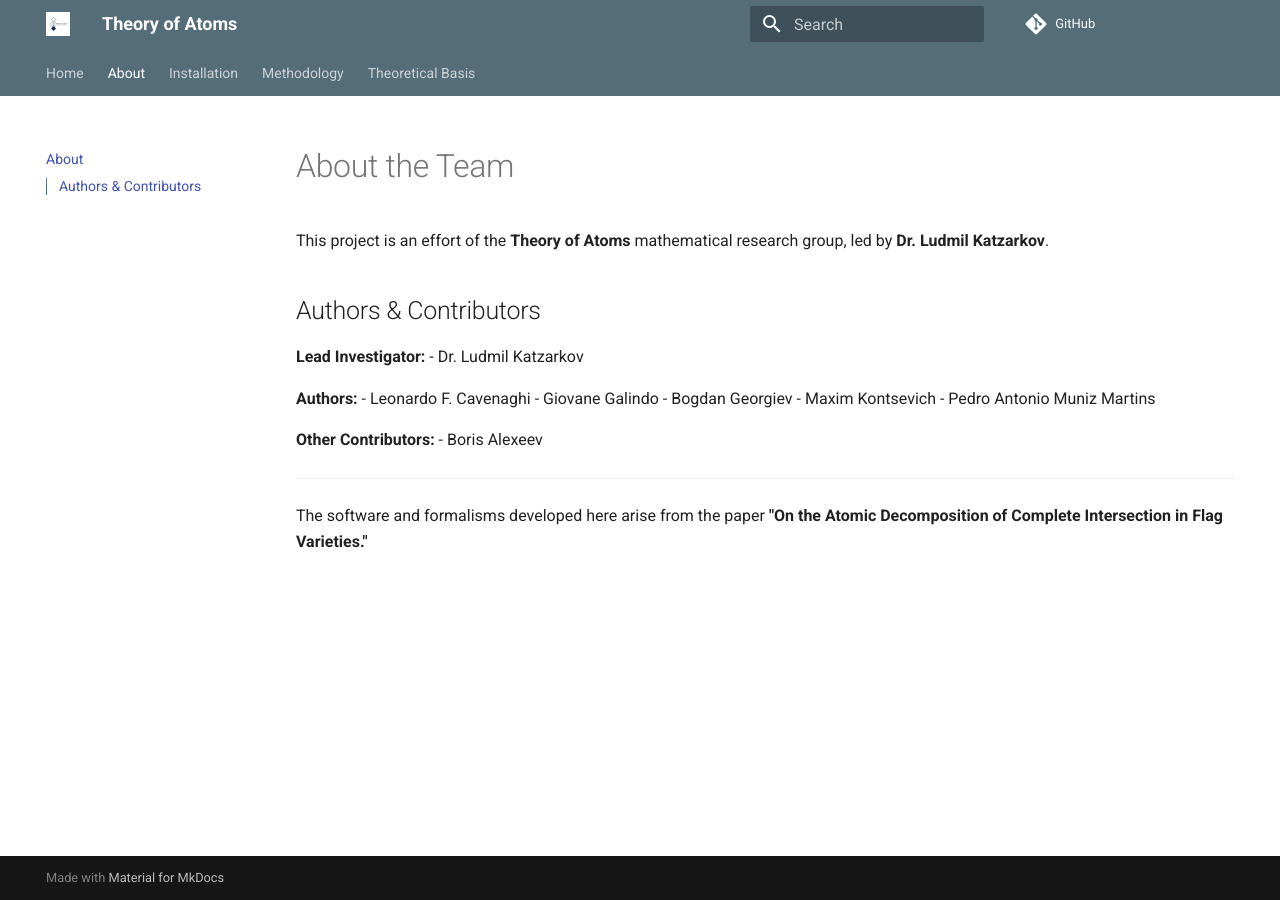
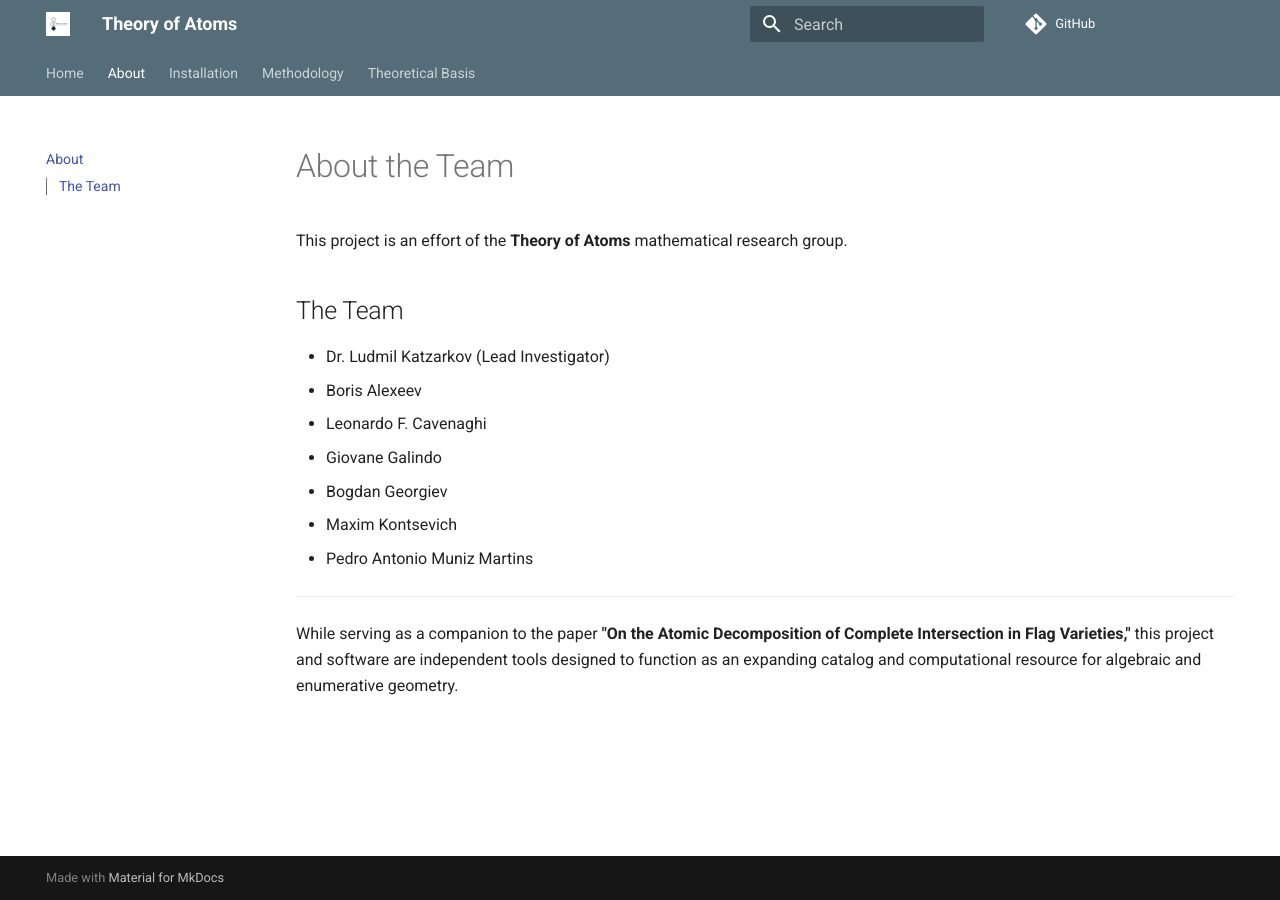
Before and after one commit to leonardofcavenaghi/atomicdecompositions, an MkDocs documentation site: the page built from docs/about.md, in a window 1280 px wide. Built offline with MkDocs 1.6.1 and Material for MkDocs 9.7.7, drawn with Linux system fonts in a browser that asks for light colours; comment, search, counter and statistics services are not loaded.

Commit message:
Flatten author hierarchy and reframe website as an independent catalog

```diff
--- a/docs/about.md
+++ b/docs/about.md
@@ -1,22 +1,17 @@
 # About the Team
 
-This project is an effort of the **Theory of Atoms** mathematical research group, led by **Dr. Ludmil Katzarkov**.
+This project is an effort of the **Theory of Atoms** mathematical research group.
 
-## Authors & Contributors
+## The Team
 
-**Lead Investigator:**
-- Dr. Ludmil Katzarkov
-
-**Authors:**
+- Dr. Ludmil Katzarkov (Lead Investigator)
+- Boris Alexeev
 - Leonardo F. Cavenaghi
 - Giovane Galindo
 - Bogdan Georgiev
 - Maxim Kontsevich
 - Pedro Antonio Muniz Martins
 
-**Other Contributors:**
-- Boris Alexeev
-
 ---
 
-The software and formalisms developed here arise from the paper **"On the Atomic Decomposition of Complete Intersection in Flag Varieties."**
+While serving as a companion to the paper **"On the Atomic Decomposition of Complete Intersection in Flag Varieties,"** this project and software are independent tools designed to function as an expanding catalog and computational resource for algebraic and enumerative geometry.
```
